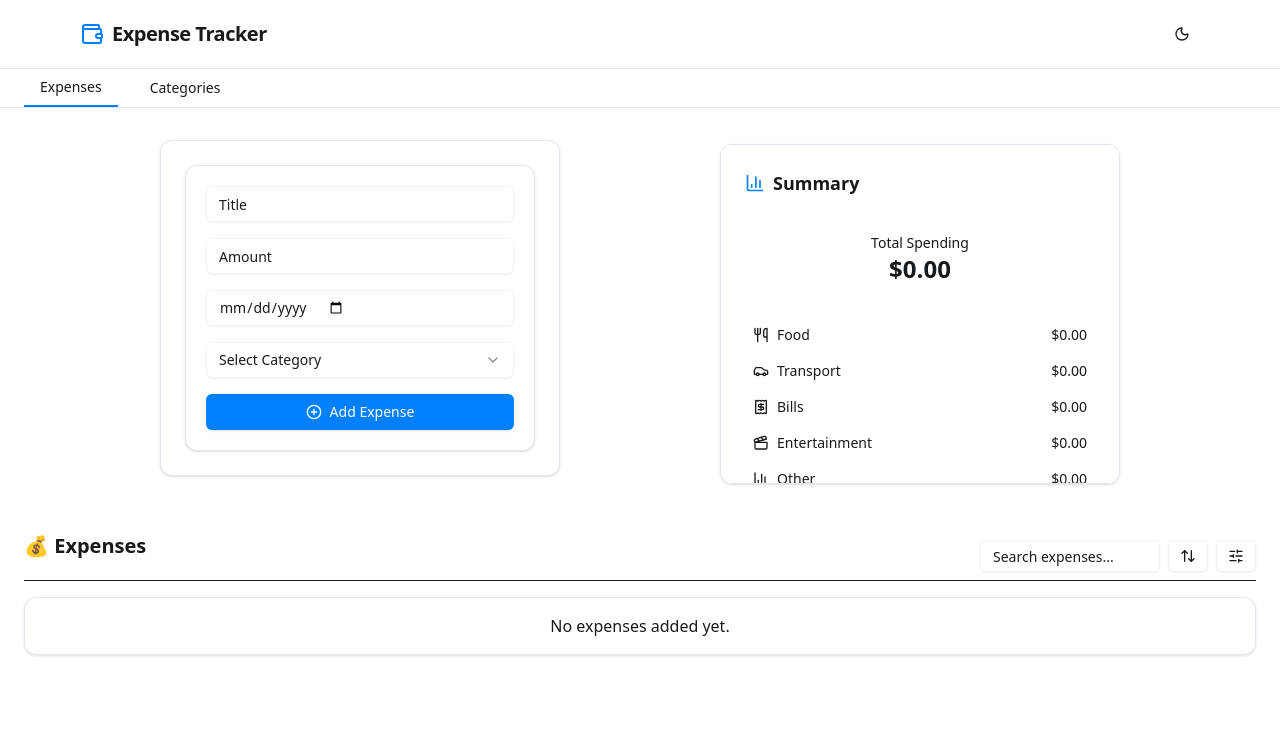
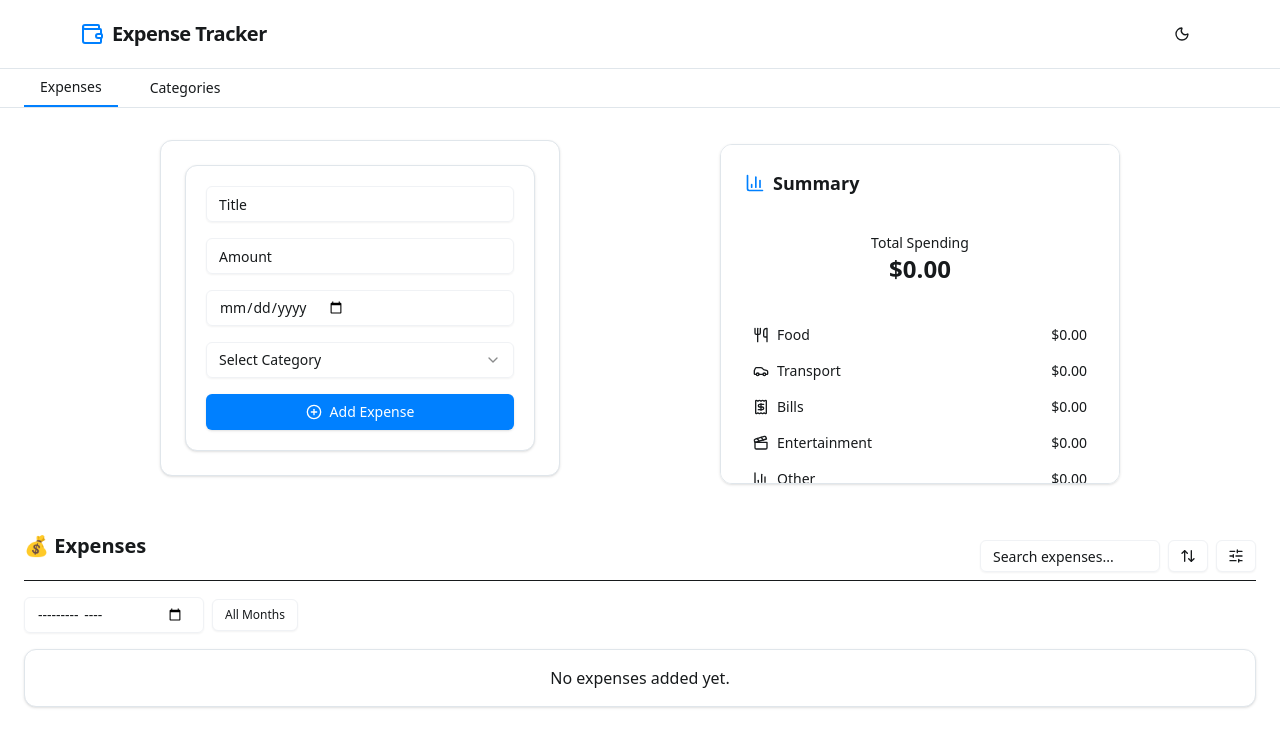
Before and after one commit to edosao/expense-tracker, a React (Vite) app: page / in a window 1280 px wide. Shown: the top 746 px of the page. Built offline with nearby package versions, Linux system fonts and the light colour scheme.

Commit message:
feat: implement month filter for expenses and summary

```diff
--- a/src/App.tsx
+++ b/src/App.tsx
@@ -12,6 +12,7 @@ export default function App() {
   const [activeTab, setActiveTab] = useState<ActiveTab>("expenses");
   const [searchQuery, setSearchQuery] = useState("");
   const [selectedCategories, setSelectedCategories] = useState<string[]>([]);
+  const [selectedMonth, setSelectedMonth] = useState<string>("all");
 
   const [categories, setCategories] = useState<string[]>(() => {
     const storedCategories = localStorage.getItem("categories");
@@ -110,15 +111,19 @@ export default function App() {
   };
 
   const filteredExpenses = expenses.filter((exp) => {
+    const matchesSearch = exp.title
+      .toLowerCase()
+      .includes(searchQuery.toLowerCase());
+
     const matchesCategory =
       selectedCategories.length === 0 ||
       selectedCategories.includes(exp.category);
 
-    const matchesSearch = exp.title
-      .toLowerCase()
-      .includes(searchQuery.toLowerCase());
+    const matchesMonth =
+      selectedMonth === "all" || exp.createdAt.startsWith(selectedMonth);
+    // "2026-04" matches "2026-04-07T..."
 
-    return matchesCategory && matchesSearch;
+    return matchesSearch && matchesCategory && matchesMonth;
   });
 
   return (
@@ -141,7 +146,11 @@ export default function App() {
 
             <div className="flex-1 w-full max-w-[400px] mt-3">
               {categories.length > 0 && (
-                <ExpenseSummary expenses={expenses} categories={categories} />
+                <ExpenseSummary
+                  expenses={expenses}
+                  filteredExpenses={filteredExpenses}
+                  categories={categories}
+                />
               )}
             </div>
           </main>
@@ -160,6 +169,8 @@ export default function App() {
               searchQuery={searchQuery}
               setSearchQuery={setSearchQuery}
               filteredExpenses={filteredExpenses}
+              selectedMonth={selectedMonth}
+              onSelectedMonth={setSelectedMonth}
             />
           </div>
         </>
--- a/src/components/ExpenseItem.tsx
+++ b/src/components/ExpenseItem.tsx
@@ -75,9 +75,12 @@ export default function ExpenseItem({
 
             <Input
               type="date"
-              value={localExpense.createdAt}
+              value={localExpense.createdAt.split("T")[0]}
               onChange={(e) =>
-                setLocalExpense({ ...localExpense, createdAt: e.target.value })
+                setLocalExpense({
+                  ...localExpense,
+                  createdAt: new Date(e.target.value).toISOString(),
+                })
               }
             />
 
@@ -108,7 +111,8 @@ export default function ExpenseItem({
                 {expense.title}
               </h3>
               <p className="text-sm text-muted-foreground">
-                {expense.category} • {expense.createdAt}
+                {expense.category} •{" "}
+                {new Date(expense.createdAt).toLocaleDateString()}
               </p>
             </div>
 
--- a/src/components/ExpenseList.tsx
+++ b/src/components/ExpenseList.tsx
@@ -20,6 +20,8 @@ type ExpenseListProps = {
   selectedCategories: string[];
   searchQuery: string;
   setSearchQuery: (query: string) => void;
+  selectedMonth: string;
+  onSelectedMonth: (month: string) => void;
   onDeleteExpense?: (id: string) => void;
   onEditExpense?: (expense: Expense) => void;
   onStartEditing: (id: string) => void;
@@ -42,6 +44,8 @@ export default function ExpenseList({
   editingId,
   searchQuery,
   selectedCategories,
+  selectedMonth,
+  onSelectedMonth,
   onDeleteExpense,
   onEditExpense,
   onCancelEditing,
@@ -156,6 +160,23 @@ export default function ExpenseList({
         </div>
       </div>
 
+      <div className="flex items-center gap-2">
+        <Input
+          type="month"
+          value={selectedMonth === "all" ? "" : selectedMonth}
+          onChange={(e) => onSelectedMonth(e.target.value || "all")}
+          className="w-[180px]"
+        />
+
+        <Button
+          variant="outline"
+          size="sm"
+          onClick={() => onSelectedMonth("all")}
+        >
+          All Months
+        </Button>
+      </div>
+
       {filteredExpenses.length === 0 ? (
         <motion.div initial={{ opacity: 0 }} animate={{ opacity: 1 }}>
           <Card className="p-4 text-center text-muted-foreground">
--- a/src/components/ExpenseSummary.tsx
+++ b/src/components/ExpenseSummary.tsx
@@ -11,17 +11,19 @@ const categoryIcons: Record<string, React.ReactNode> = {
 };
 
 export default function ExpenseSummary({
-  expenses,
+  // expenses,
+  filteredExpenses,
   categories,
 }: {
   expenses: Expense[];
+  filteredExpenses: Expense[];
   categories: string[];
 }) {
-  const totalAmount = getTotalExpenses(expenses);
+  const totalAmount = getTotalExpenses(filteredExpenses);
 
   const allCategoryTotals = categories.reduce(
     (acc, category) => {
-      acc[category] = getTotalByCategory(expenses, category);
+      acc[category] = getTotalByCategory(filteredExpenses, category);
       return acc;
     },
     {} as Record<string, number>,
```
